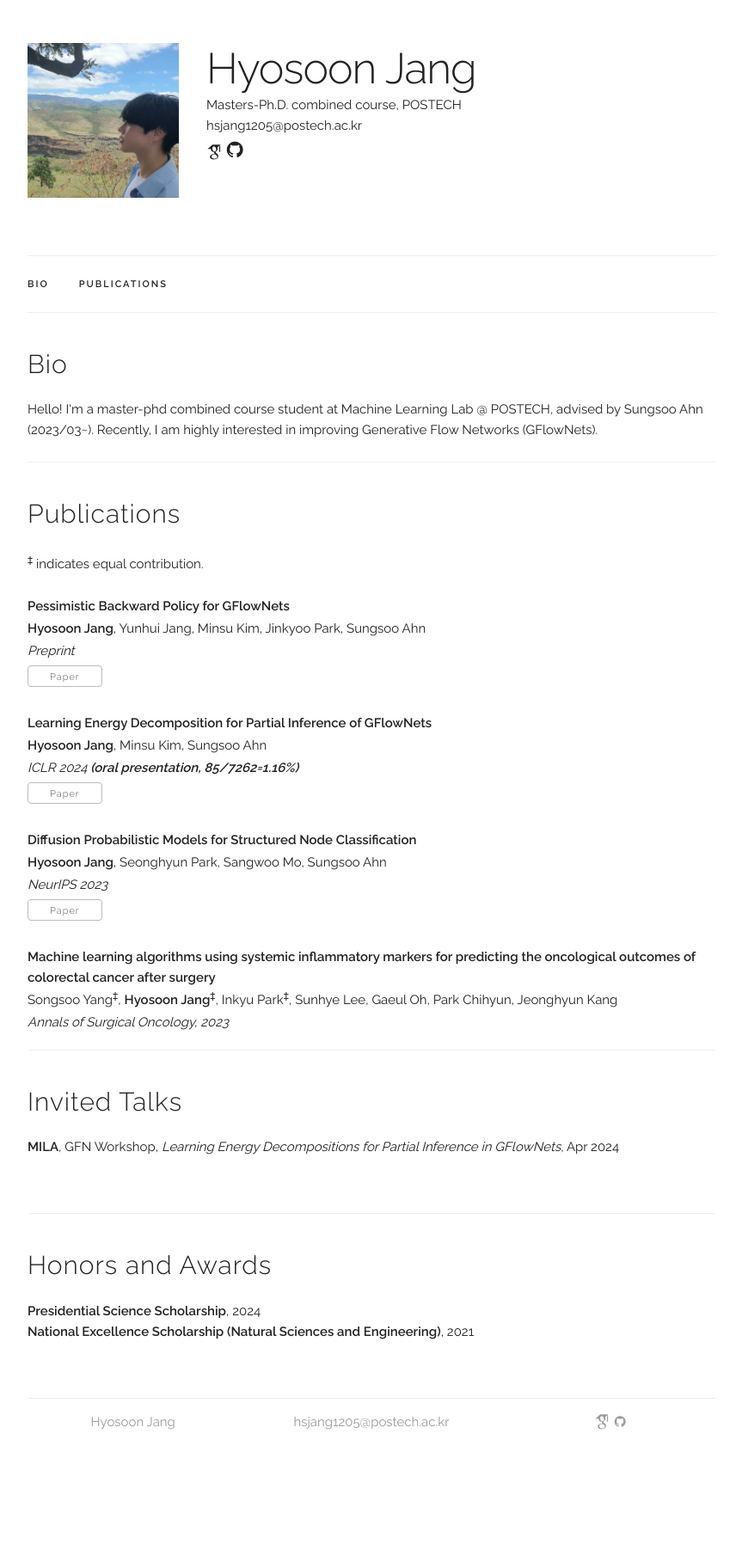
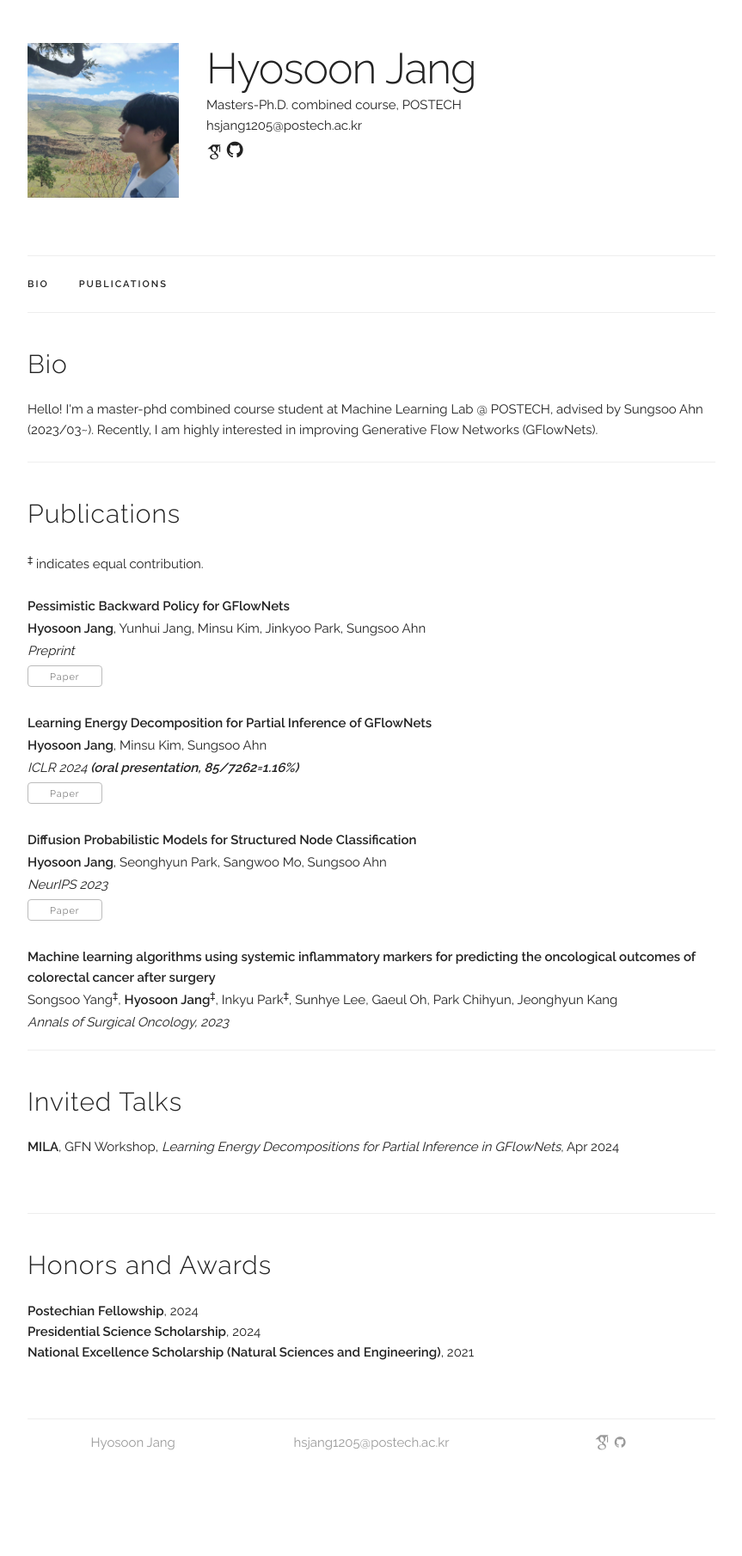
Before and after one commit to hsjang0/hsjang, a Jekyll site: the page built from index.html, in a window 1280 px wide. Shown: the whole page at 86% size, without its empty margins (208-1071 px from the left). Built offline with Jekyll 4.4.1, drawn with Linux system fonts in a browser that asks for light colours; some web fonts are replaced; before the commit the page ends 1786 px from its top, so only the background shows below that.

Commit message:
Update index.html

```diff
--- a/index.html
+++ b/index.html
@@ -64,6 +64,7 @@ title: Home
 <div class="docs-section" id="honor">
   <h4>Honors and Awards</h4>
   <p>
+  <b>Postechian Fellowship</b>, 2024 <br>
   <b>Presidential Science Scholarship</b>, 2024 <br>
   <b>National Excellence Scholarship (Natural Sciences and Engineering)</b>, 2021
   </p>
```
